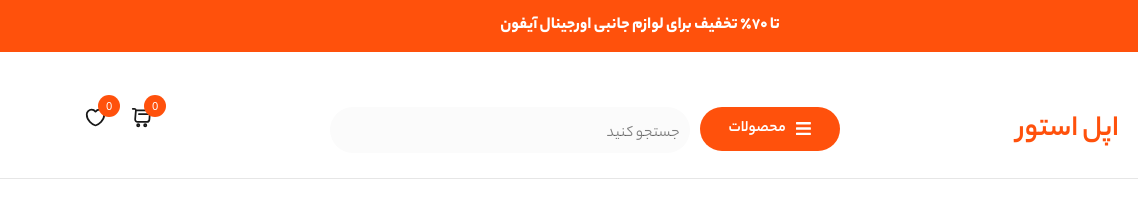
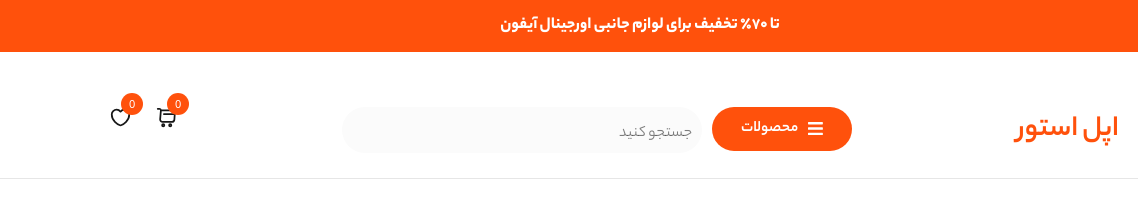
Before and after one commit to lMehrdadl/Persian-Apple-Store-, a website: page src/index.html in a window 1280 px wide. Shown: the full height of the page, 0-1138 px from the left. Drawn offline with Linux system fonts and the light colour scheme.

Commit message:
header completed

```diff
--- a/src/index.html
+++ b/src/index.html
@@ -50,14 +50,14 @@
                 </a>
                 <input placeholder="جستجو کنید" class="bg-[#fbfbfb] w-[360px] h-[46px] rounded-[60px] placeholder:font-yekan placeholder:pr-2.5 placeholder:font-normal">
             </div>
-            <div class="flex relative">
-                <a href="#" class="size-[46px] ">
+            <div class="flex items-center justify-center relative">
+                <a href="#" class="size-[46px] flex">
                     <img src="./assets/images/SVG/shopping-cart.svg" alt="shopping-cart" class="size-[21px]">
-                    <div class="size-[22px] bg-primary rounded-[22px] text-white  text-[11px] flex justify-center items-center absolute -top-3 -right-3.5">0</div>
+                    <div class="size-[22px] bg-primary rounded-[22px] text-white  text-[11px] flex justify-center items-center absolute -top-3.5 -right-3">0</div>
                 </a>
-                <a href="#">
+                <a href="#" class="size-[46px] flex">
                     <img src="./assets/images/SVG/heart.svg" alt="heart" class="size-[21px]">
-                    <div class="size-[22px] bg-primary rounded-[22px] text-white  text-[11px] flex justify-center items-center absolute -top-3 right-8">0</div>
+                    <div class="size-[22px] bg-primary rounded-[22px] text-white  text-[11px] flex justify-center items-center absolute -top-3.5 left-9">0</div>
                 </a>
             </div>
         </nav>
```
Also changed, not shown: dist/output.css.
